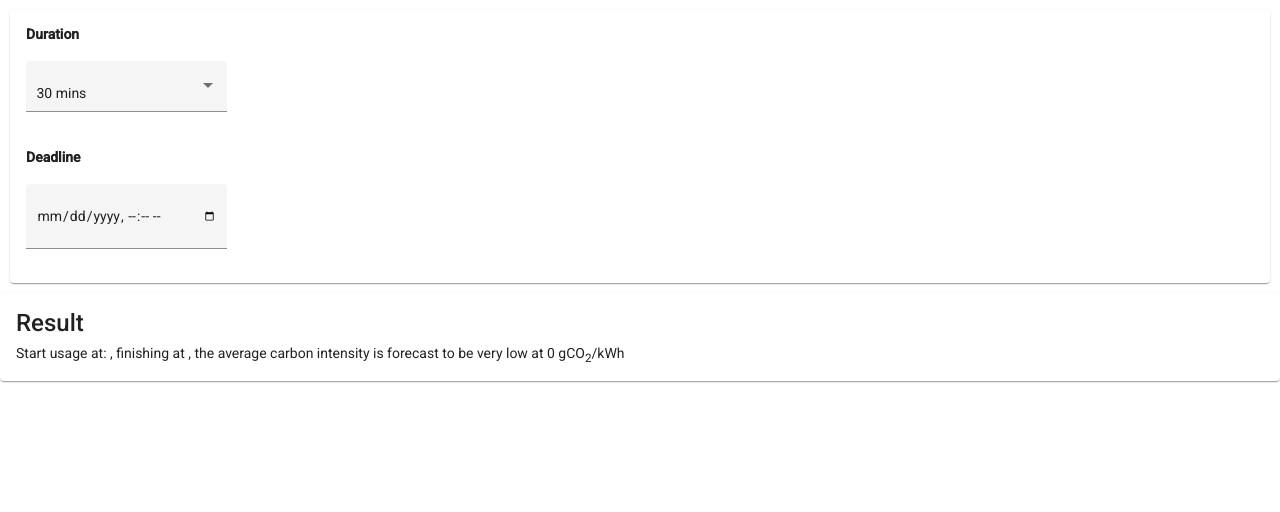
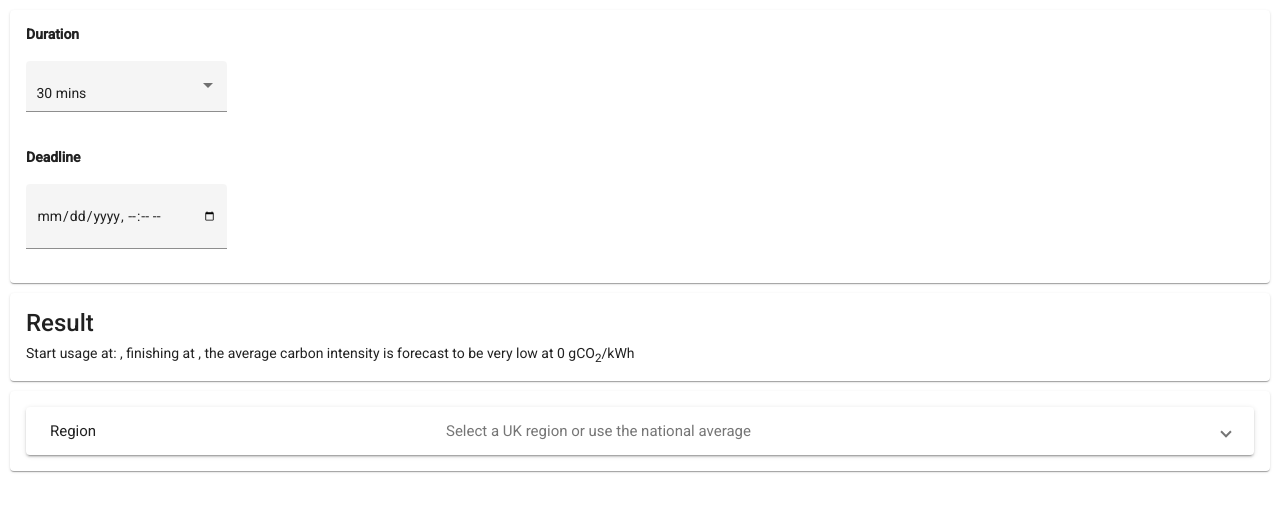
Before and after one commit to cricketts497/clean_electric, an Angular app in the folder clean-electric/: page / in a window 1280 px wide. Shown: the top 512 px of the page. Built offline with nearby package versions, Linux system fonts and the light colour scheme.

Commit message:
Add region selector
- expansion panel
- call fw48 with region id

```diff
--- a/clean-electric/src/app/app.component.html
+++ b/clean-electric/src/app/app.component.html
@@ -25,9 +25,34 @@
   </mat-card-content>
 </mat-card>
 
-<mat-card>
+<mat-card class="main-card">
   <mat-card-title>Result</mat-card-title>
   <mat-card-content>
     Start usage at: {{optimalIntensityPeriod.from}}, finishing at {{optimalIntensityPeriod.to}}, the average carbon intensity is forecast to be {{optimalIntensityPeriod.intensity.index}} at {{optimalIntensityPeriod.intensity.forecast | number:'1.0-3'}} gCO<sub>2</sub>/kWh
   </mat-card-content>
 </mat-card>
+
+<mat-card class="main-card">
+  <mat-card-content>
+    <mat-accordion>
+      <mat-expansion-panel>
+        <mat-expansion-panel-header>
+          <mat-panel-title>
+            Region
+          </mat-panel-title>
+          <mat-panel-description>
+            Select a UK region or use the national average
+          </mat-panel-description>
+        </mat-expansion-panel-header>
+
+        <mat-form-field appearance="fill">
+          <mat-select [(value)]="selectedRegionString" (selectionChange)="onSelectedRegionChange()">
+            <mat-option *ngFor="let region of regionOptions" [value]="region">
+              {{region}}
+            </mat-option>
+          </mat-select>
+        </mat-form-field>
+      </mat-expansion-panel>
+    </mat-accordion>
+  </mat-card-content>
+</mat-card>
--- a/clean-electric/src/app/app.component.ts
+++ b/clean-electric/src/app/app.component.ts
@@ -3,6 +3,7 @@ import { AbstractControl, FormControl, ValidationErrors, ValidatorFn, Validators
 import { CarbonMinimizeService } from './carbon-minimize.service';
 import { IntensityPeriod } from './intensity-period';
 import { IntensityIndex } from './intensity-index';
+import { Region } from './region';
 
 function futureDateValidator(): ValidatorFn {
   return (control: AbstractControl): ValidationErrors | null => {
@@ -27,6 +28,11 @@ export class AppComponent {
   selectedDeadline: Date;
   deadlineControl: FormControl;
 
+  regionOptions: string[];
+  regionMap: Map<string, Region>;
+  selectedRegionString: string;
+  selectedRegion: Region;
+
   optimalIntensityPeriod: IntensityPeriod = {
     from: '',
     to: '',
@@ -40,13 +46,11 @@ export class AppComponent {
   constructor(private carbonMinimizeService: CarbonMinimizeService) {
     this.durationOptions = ['30 mins', '1 hour'];
     this.durationMap = new Map<string, number>([['30 mins', 1], ['1 hour', 2]]);
-
     for (let n = 3; n <= this.maxPeriods; n++) {
       const durationString = `${n/2} hours`;
       this.durationOptions.push(durationString);
       this.durationMap = this.durationMap.set(durationString, n);
     }
-
     this.selectedDurationString = this.durationOptions[0];
     this.selectedDuration = this.durationMap.get(this.selectedDurationString) ?? 60;
 
@@ -55,6 +59,49 @@ export class AppComponent {
     this.deadlineControl = new FormControl(this.selectedDeadlineString, {
       validators: [Validators.required, futureDateValidator()],
     });
+
+    this.regionOptions = [
+      'National',
+      'North Scotland',
+      'South Scotland',
+      'North West England',
+      'North East England',
+      'Yorkshire',
+      'North Wales',
+      'South Wales',
+      'West Midlands',
+      'East Midlands',
+      'East England',
+      'South West England',
+      'South England',
+      'London',
+      'South East England',
+      'England',
+      'Scotland',
+      'Wales',
+    ];
+    this.regionMap = new Map<string, Region>([
+      ['National', Region.National],
+      ['North Scotland', Region.NorthScotland],
+      ['South Scotland', Region.SouthScotland],
+      ['North West England', Region.NorthWestEngland],
+      ['North East England', Region.NorthEastEngland],
+      ['Yorkshire', Region.Yorkshire],
+      ['North Wales', Region.NorthWales],
+      ['South Wales', Region.SouthWales],
+      ['West Midlands', Region.WestMidlands],
+      ['East Midlands', Region.EastMidlands],
+      ['East England', Region.EastEngland],
+      ['South West England', Region.SouthWestEngland],
+      ['South England', Region.SouthEngland],
+      ['London', Region.London],
+      ['South East England', Region.SouthEastEngland],
+      ['England', Region.England],
+      ['Scotland', Region.Scotland],
+      ['Wales', Region.Wales],
+    ]);
+    this.selectedRegionString = this.regionOptions[0];
+    this.selectedRegion = this.regionMap.get(this.selectedRegionString) ?? Region.National;
   }
 
   onSelectedDurationChange(): void {
@@ -67,13 +114,24 @@ export class AppComponent {
     this.getPeriod();
   }
 
+  onSelectedRegionChange(): void {
+    this.selectedRegion = this.regionMap.get(this.selectedRegionString) ?? Region.National;
+    this.getPeriod();
+  }
+
   private getPeriod(): void {
     if (!this.deadlineControl.valid) {
       return;
     }
 
-    this.carbonMinimizeService.getPeriod(this.selectedDuration, this.selectedDeadline).subscribe((intensityPeriod) => {
-      this.optimalIntensityPeriod = intensityPeriod;
-    });
+    if (this.selectedRegion === Region.National) {
+      this.carbonMinimizeService.getPeriod(this.selectedDuration, this.selectedDeadline).subscribe((intensityPeriod) => {
+        this.optimalIntensityPeriod = intensityPeriod;
+      });
+    } else {
+      this.carbonMinimizeService.getRegionalPeriod(this.selectedDuration, this.selectedDeadline, this.selectedRegion).subscribe((intensityPeriod) => {
+        this.optimalIntensityPeriod = intensityPeriod;
+      });
+    }
   }
 }
--- a/clean-electric/src/app/app.module.ts
+++ b/clean-electric/src/app/app.module.ts
@@ -8,6 +8,7 @@ import { MatCardModule } from '@angular/material/card';
 import { MatSelectModule } from '@angular/material/select';
 import { MatInputModule } from '@angular/material/input';
 import { HttpClientModule } from '@angular/common/http';
+import { MatExpansionModule } from '@angular/material/expansion';
 
 @NgModule({
   declarations: [
@@ -23,6 +24,7 @@ import { HttpClientModule } from '@angular/common/http';
     MatSelectModule,
     MatInputModule,
     HttpClientModule,
+    MatExpansionModule,
   ],
   providers: [],
   bootstrap: [AppComponent]
--- a/clean-electric/src/app/carbon-intensity-api.service.ts
+++ b/clean-electric/src/app/carbon-intensity-api.service.ts
@@ -2,19 +2,28 @@ import { HttpClient } from '@angular/common/http';
 import { Injectable } from '@angular/core';
 import { Observable } from 'rxjs';
 import { IntensityData } from './intensity-data';
+import { Region } from './region';
+import { RegionalIntensityData } from './regional-intensity-data';
 
 @Injectable({
   providedIn: 'root'
 })
 export class CarbonIntensityApiService {
+  private headers = { 'Accept': 'application/json' };
 
   constructor(private http: HttpClient) { }
 
   getNationalForecast(): Observable<IntensityData> {
     const dateFrom = new Date().toISOString();
     const requestUrl = `https://api.carbonintensity.org.uk/intensity/${dateFrom}/fw48h`;
-    const headers = { 'Accept': 'application/json' };
 
-    return this.http.get<IntensityData>(requestUrl, { headers });
+    return this.http.get<IntensityData>(requestUrl, { headers: this.headers });
+  }
+
+  getRegionalForecast(region: Region): Observable<RegionalIntensityData> {
+    const dateFrom = new Date().toISOString();
+    const requestUrl = `https://api.carbonintensity.org.uk/regional/intensity/${dateFrom}/fw48h/regionid/${region}`;
+
+    return this.http.get<RegionalIntensityData>(requestUrl, { headers: this.headers });
   }
 }
--- a/clean-electric/src/app/carbon-minimize.service.ts
+++ b/clean-electric/src/app/carbon-minimize.service.ts
@@ -4,6 +4,8 @@ import { IntensityData } from './intensity-data';
 import { Observable, map } from 'rxjs';
 import { IntensityPeriod } from './intensity-period';
 import { IntensityIndex } from './intensity-index';
+import { Region } from './region';
+import { RegionalIntensityData } from './regional-intensity-data';
 
 @Injectable({
   providedIn: 'root'
@@ -16,8 +18,23 @@ export class CarbonMinimizeService {
 
   getPeriod(duration: number, deadline: Date): Observable<IntensityPeriod> {
     return this.carbonIntensityApiService.getNationalForecast().pipe(
-      map((data: IntensityData) => this.getDateRange(data, duration, deadline))
+      map((data: IntensityData) => this.getDateRange(data, duration, deadline)),
     );
+  }
+
+  getRegionalPeriod(duration: number, deadline: Date, region: Region): Observable<IntensityPeriod> {
+    return this.carbonIntensityApiService.getRegionalForecast(region).pipe(
+      map((data: RegionalIntensityData) => this.mapToIntensityData(data)),
+      map((data: IntensityData) => this.getDateRange(data, duration, deadline)),
+    );
+  }
+
+  private mapToIntensityData(regionalData: RegionalIntensityData): IntensityData {
+    const intensityData: IntensityData = {
+      data: regionalData.data.data,
+    };
+
+    return intensityData;
   }
 
   private getDateRange(data: IntensityData, duration: number, deadline: Date): IntensityPeriod {
--- a/clean-electric/src/app/region.ts
+++ b/clean-electric/src/app/region.ts
@@ -1,4 +1,5 @@
 export enum Region {
+  National = 0,
   NorthScotland = 1,
   SouthScotland = 2,
   NorthWestEngland = 3,
--- /dev/null
+++ b/clean-electric/src/app/regional-intensity-data.ts
@@ -0,0 +1,5 @@
+import { RegionalId } from "./regional-id";
+
+export interface RegionalIntensityData {
+  data: RegionalId;
+}
```
Also changed, not shown: clean-electric/src/app/regional-id.ts (added, +9 -0 lines).
